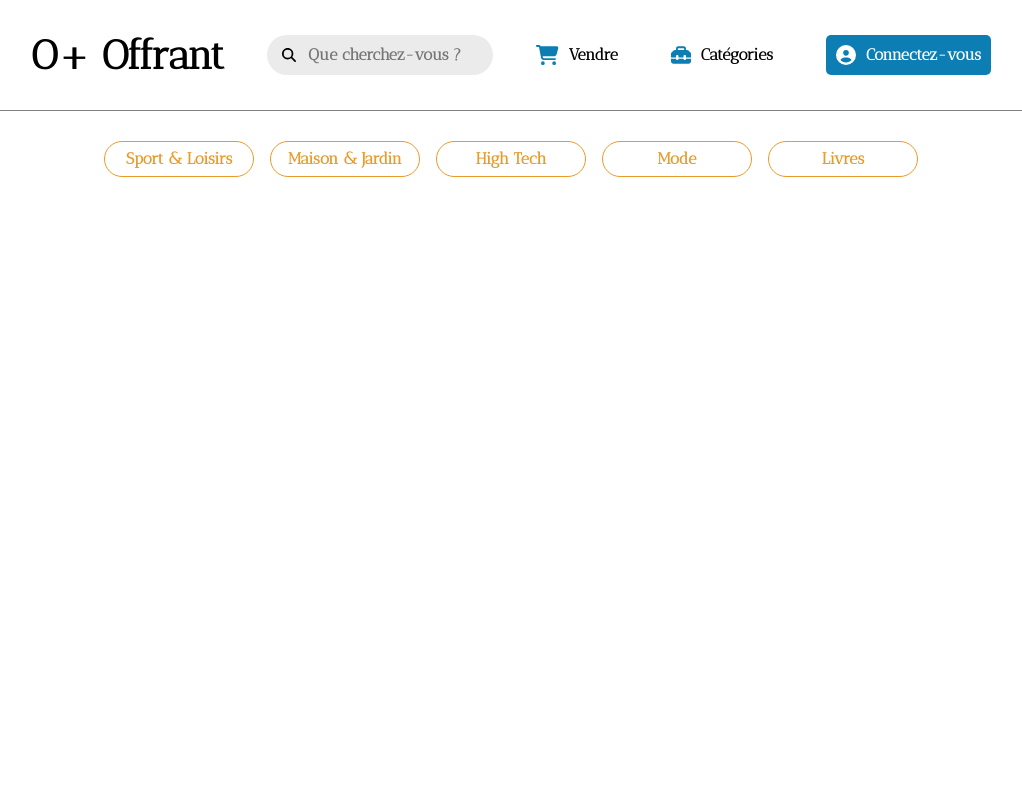
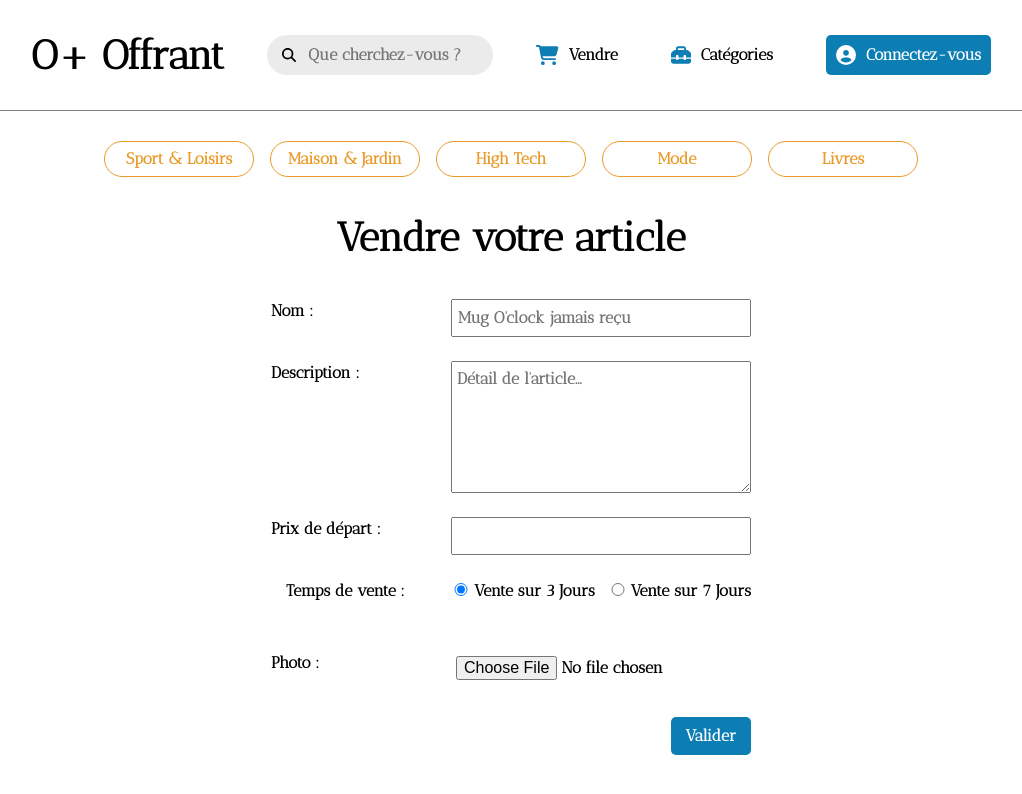
Before and after one commit to Ld-monkey/o-plus-offrant-front-end, a React (Vite) app: page / in a window 1280 px wide. Shown: the top 794 px of the page, without its empty margins (129-1151 px from the left). Built offline with nearby package versions, Linux system fonts and the light colour scheme.

Commit message:
add article component mostly done with style WIP

```diff
--- /dev/null
+++ b/src/components/AddProduct/AddArticle.scss
@@ -0,0 +1,47 @@
+@use '../../styles/variables' as v;
+
+h2 {
+  font-size: 2.5rem;
+}
+
+.add-article-form {
+  margin: 2rem auto;
+  width: 50%;
+  text-align: left;
+
+  div {
+    display: flex;
+    justify-content: space-between;
+    margin-bottom: 1.5rem;
+
+    input, textarea {
+      width: 300px;
+      outline: none;
+      padding: 5px;
+    }
+  }
+
+  .article-timer {
+    input {
+      width: 1rem;
+      margin-right: 5px;
+    }
+
+    label {
+      margin-left: 15px;
+    }
+  }
+
+  .form-submit-btn {
+    margin-top: 2rem;
+    justify-content: end;
+
+    .add-article-btn {
+      padding: 7px 15px;
+      background-color: v.$color-primary;
+      border: none;
+      border-radius: 5px;
+      color: v.$color-text;
+    }
+  }
+}
--- /dev/null
+++ b/src/components/AddProduct/AddArticle.tsx
@@ -0,0 +1,57 @@
+import './AddArticle.scss';
+
+function AddArticle() {
+  return (
+    <div id="wrapper">
+      <h2>Vendre votre article</h2>
+      <form method="post" className="add-article-form">
+        <div className="article-name">
+          <label htmlFor="title">Nom :</label>
+          <input type="text" placeholder="Mug O'clock jamais reçu" />
+        </div>
+
+        <div className="article-description">
+          <label htmlFor="description">Description :</label>
+          <textarea rows={5} placeholder="Détail de l'article..." />
+        </div>
+
+        <div className="article-price">
+          <label htmlFor="price">Prix de départ :</label>
+          <input type="text" />
+        </div>
+
+        <div className="article-timer">
+          <label htmlFor="timer">Temps de vente :</label>
+          <div className="wrapper">
+            <label htmlFor="short-sale">
+              <input
+                type="radio"
+                name="sale-period"
+                value="72 Heures"
+                checked
+              />
+              Vente sur 3 Jours
+            </label>
+            <label htmlFor="long-sale">
+              <input type="radio" name="sale-period" value="168 Heures" />
+              Vente sur 7 Jours
+            </label>
+          </div>
+        </div>
+
+        <div className="article-photo">
+          <label htmlFor="photo">Photo :</label>
+          <input type="file" accept="image/*" />
+        </div>
+
+        <div className="form-submit-btn">
+          <button type="submit" className="add-article-btn">
+            Valider
+          </button>
+        </div>
+      </form>
+    </div>
+  );
+}
+
+export default AddArticle;
--- a/src/components/App/App.tsx
+++ b/src/components/App/App.tsx
@@ -1,3 +1,4 @@
+import AddArticle from '../AddProduct/AddArticle';
 import Categories from '../Categories/Categories';
 import Header from '../Header/Header';
 import './App.scss';
@@ -7,6 +8,7 @@ function App() {
     <div className="app">
       <Header />
       <Categories />
+      <AddArticle />
     </div>
   );
 }
```
